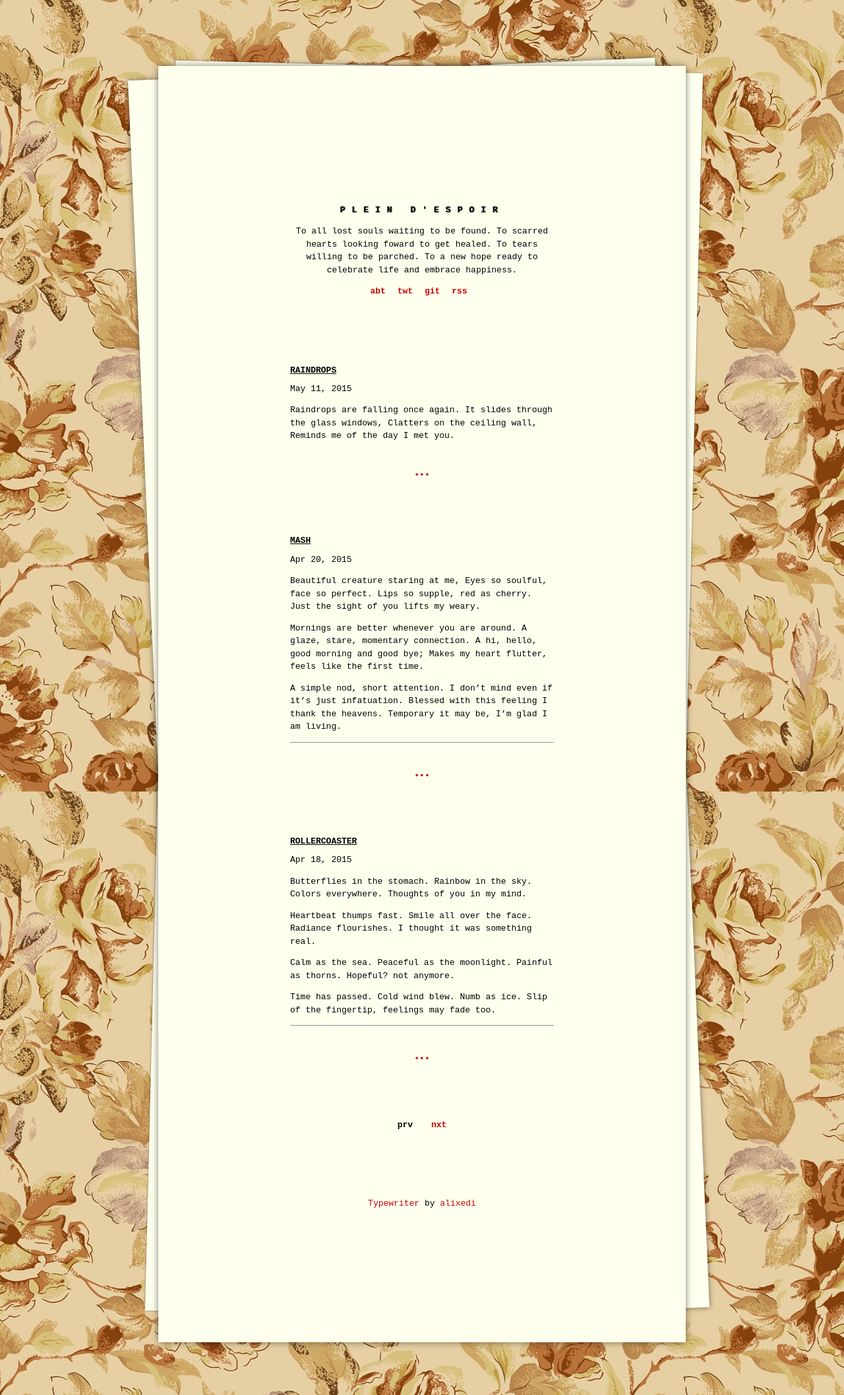
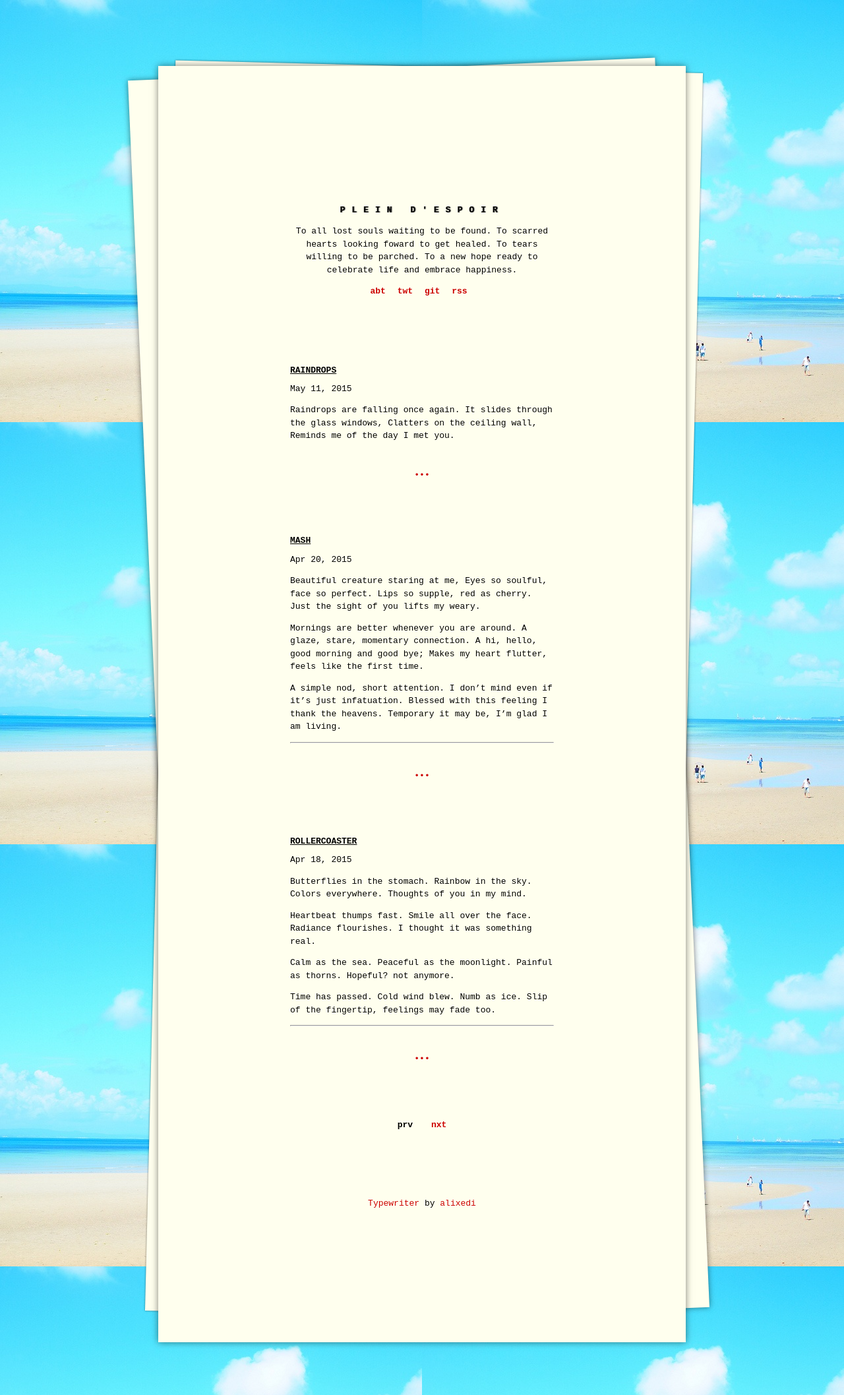
Before and after one commit to cham26/cham26.github.io, a Jekyll site: the page built from index.html, in a window 1280 px wide. Shown: the whole page at 66% size. Built offline with Jekyll 4.4.1, drawn with Linux system fonts in a browser that asks for light colours; the list of posts is cut into pages by our own code.

Commit message:
naughty cham

```diff
--- a/css/main.css
+++ b/css/main.css
@@ -2,7 +2,7 @@ body {
   font-family: monospace;
   line-height:150%;
   margin: 80px 0px;
-  background: url("../images/6814633-vintage-flower-pattern-wallpaper.jpg")
+  background: url("../images/sky.jpg")
 }
 
 .container {
```
Also changed, not shown: images/sky.jpg (added).
